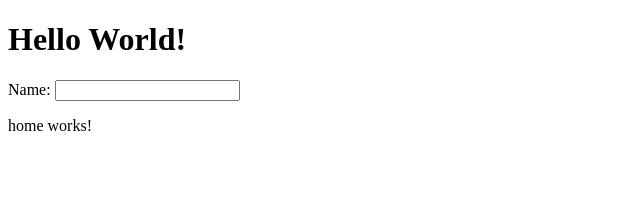
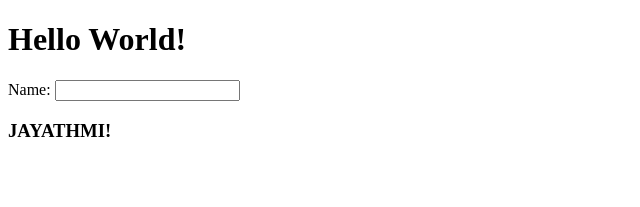
Before and after one commit to IT20273408/new-basic, an Angular app: page / in a window 1280 px wide. Shown: the top 207 px of the page, without its empty margins (0-640 px from the left). Built offline with nearby package versions, Linux system fonts and the light colour scheme.

Commit message:
adding new changes

```diff
--- a/src/app/home/home.component.html
+++ b/src/app/home/home.component.html
@@ -1 +1 @@
-<p>home works!</p>
+<h3>{{ myname.name | uppercase}} </h3>
--- a/src/app/home/home.component.ts
+++ b/src/app/home/home.component.ts
@@ -1,4 +1,5 @@
 import { Component, OnInit } from '@angular/core';
+import {Name} from './home';
 
 @Component({
   selector: 'app-home',
@@ -6,6 +7,9 @@ import { Component, OnInit } from '@angular/core';
   styleUrls: ['./home.component.css']
 })
 export class HomeComponent implements OnInit {
+  myname: Name={
+    name: 'Jayathmi!'
+  }
 
   constructor() { }
 
--- /dev/null
+++ b/src/app/home/home.ts
@@ -0,0 +1,3 @@
+export class Name {
+   name: string;
+}
```
Also changed, not shown: src/app/home-service.service.ts (added, +9 -0 lines), 1 other file (tests, documents, lock files or other folders).
